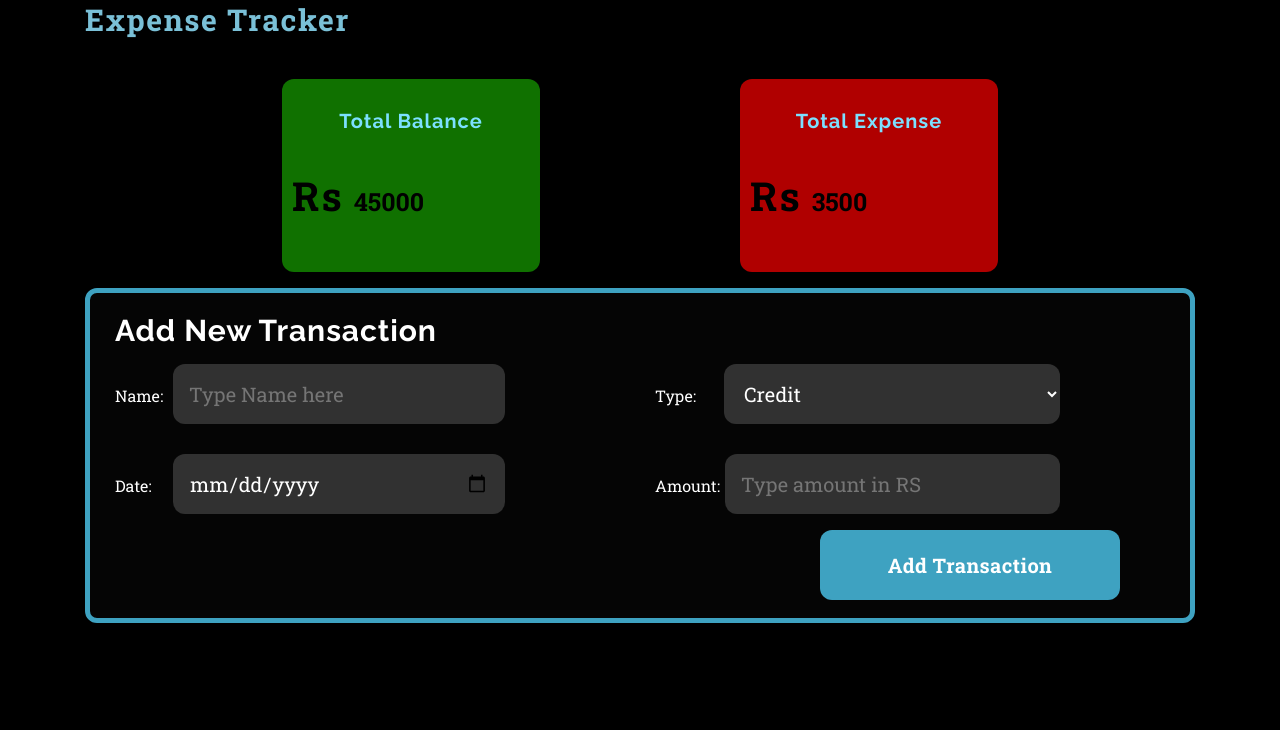
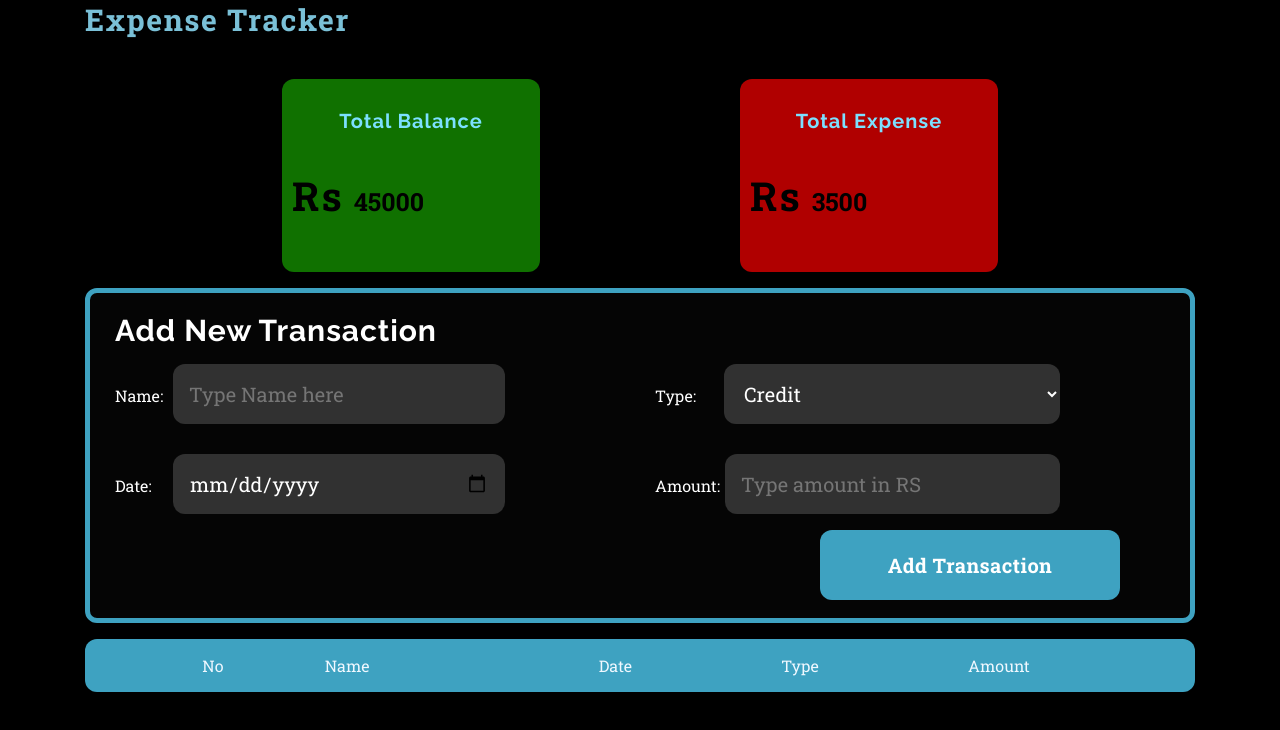
Before and after one commit to praneetwalvekar33/expense-tracker-react, a React (Create React App) app: page / in a window 1280 px wide. Shown: the top 730 px of the page. Built offline with nearby package versions, Linux system fonts and the light colour scheme.

Commit message:
feat-header of the transaction entry

```diff
--- a/src/App.js
+++ b/src/App.js
@@ -3,6 +3,7 @@
 import Header from './components/header/Header';
 import Card from './components/card/Card';
 import AddNewTransactionForm from './components/addNewTransactionFrom/AddNewTransactionForm';
+import TransactionEntryHeader from './components/transactionEntryHeader/TransactionEntryHeader';
 import './App.css'
 
 const App = () => {
@@ -17,7 +18,7 @@
 
             <AddNewTransactionForm className="new-transaction" />
 
-            <div>hello</div>
+            <TransactionEntryHeader />
         </div>
     )
 }
--- /dev/null
+++ b/src/components/transactionEntryHeader/TransactionEntryHeader.css
@@ -0,0 +1,22 @@
+.entry-header-container{
+    display: flex;
+    justify-content: space-evenly;
+    padding: 1rem;
+    margin-top: 1rem;
+
+
+    background: #3EA2C1;
+    border-radius: 12px;
+}
+
+.color{
+    color: aliceblue;
+}
+
+.name-margin{
+    margin-right: 8rem;
+}
+
+.margin-right{
+    margin-right: 3rem;
+}
--- /dev/null
+++ b/src/components/transactionEntryHeader/TransactionEntryHeader.jsx
@@ -0,0 +1,17 @@
+import { React } from 'react';
+
+import './TransactionEntryHeader.css';
+
+const TransactionEntryHeader = ()=>{
+    return(
+        <div className="entry-header-container">
+            <div className="color">No</div>
+            <div className="color name-margin">Name</div>
+            <div className="color margin-right">Date</div>
+            <div className="color margin-right">Type</div>
+            <div className="color margin-right">Amount</div>
+        </div>
+    )
+}
+
+export default TransactionEntryHeader;
```
